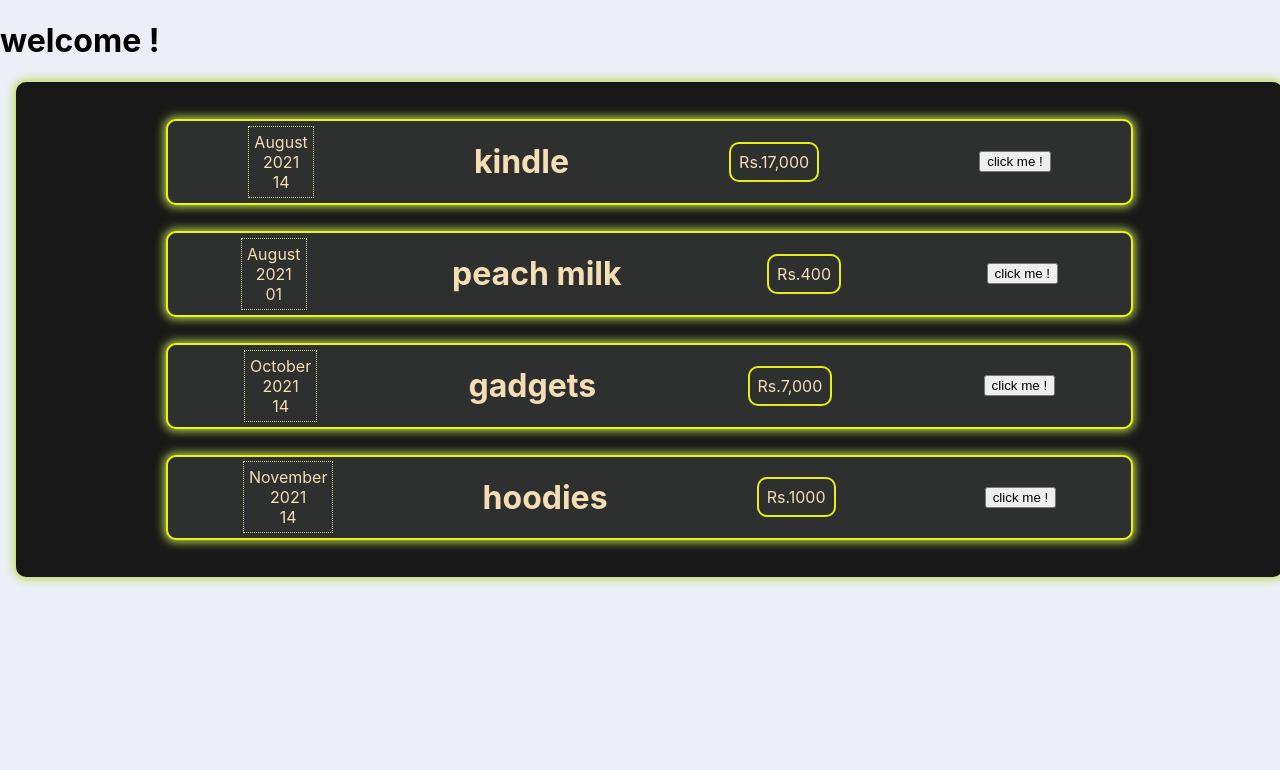
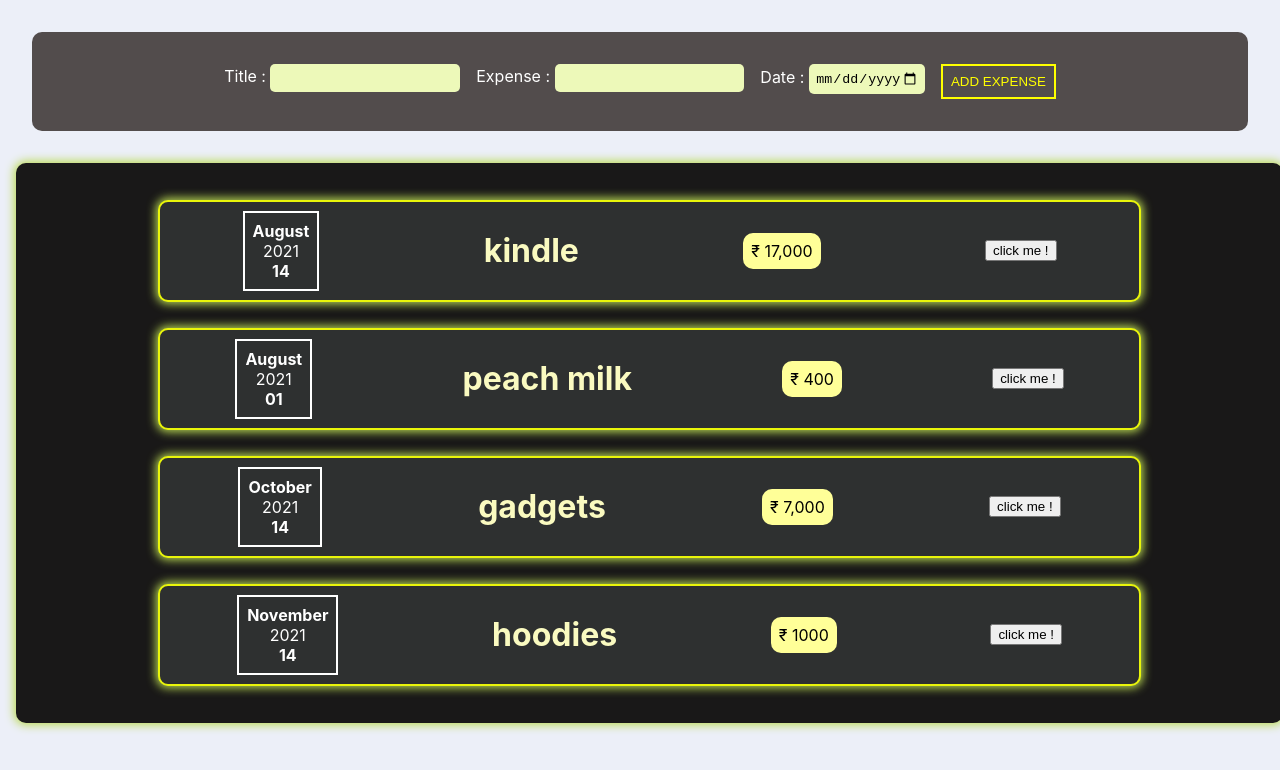
Before and after one commit to vashnavichauhan1825/starting-react, a React (Create React App) app: page / in a window 1280 px wide. Shown: the top 770 px of the page. Built offline with nearby package versions, Linux system fonts and the light colour scheme; the HTML template or start-up script is replaced by a standard one.

Commit message:
two-way binding

```diff
--- a/src/App.js
+++ b/src/App.js
@@ -1,8 +1,10 @@
 import ExpenseItem from "./components/EXPENSES/ExpenseItem";
 import "./App.css";
 import NewComp from "./components/EXPENSES/NewComp";
+import NewExpense from "./components/NewExpense/NewExpense";
+import ExpenseForm from "./components/NewExpense/ExpenseForm";
 
-function App() {
+const App=()=> {
   const dataArray =[
     {
       title:'kindle',
@@ -27,8 +29,7 @@ function App() {
   ]
   return (
     <div>
-      <h1>welcome !</h1>
-
+        <NewExpense/>
         <NewComp items={dataArray} />
 
     </div>
--- a/src/components/EXPENSES/Expense.css
+++ b/src/components/EXPENSES/Expense.css
@@ -2,14 +2,15 @@ body{
     width:100vw;
     overflow: hidden;
     background-color:rgb(236, 239, 248);
-
 }
 
 .expense_cont{
     display:flex;
     width:80%;
-    height:auto;
-    color:wheat;
+    flex-wrap: wrap;
+    gap:1rem;
+    padding:0.5rem;
+    color:rgb(250, 250, 192);
     align-items: center;
     justify-content: space-around;
     background-color:rgb(46, 48, 48);
@@ -31,15 +32,17 @@ gap:1rem;
 }
 
 .mrp_cont{
-    border:2px solid rgb(227, 242, 13);
+    border:none;
     padding:0.5rem;
     border-radius:10px;
+    background-color:rgb(255, 255, 152);
+    color:black;
 }
 
 
 .date_cont{
-    border:1px dotted rgb(218, 225, 143);
-    padding:5px;
+    border:2px solid white;
+    padding:0.5rem;
     display:flex;
     flex-direction: column;
     justify-content: center;
--- a/src/components/EXPENSES/ExpenseDate.js
+++ b/src/components/EXPENSES/ExpenseDate.js
@@ -1,5 +1,5 @@
 import React from 'react'
-
+import './expensedate.css'
 const ExpenseDate = (props) => {
     const month = props.date.toLocaleString('en-US', { month:'long'});
     const day =  props.date.toLocaleString('en-US', { day:'2-digit'})
@@ -7,9 +7,9 @@ const ExpenseDate = (props) => {
 
   return (
    <>
-         <div>{month}</div>
-         <div>{year}</div>
-         <div>{day}</div>
+         <div className='bold__txt'>{month}</div>
+         <div className='white__txt'>{year}</div>
+         <div className='bold__txt'>{day}</div>
    </>
   )
 }
--- a/src/components/EXPENSES/ExpenseItem.js
+++ b/src/components/EXPENSES/ExpenseItem.js
@@ -8,6 +8,7 @@ const ExpenseItem = (props) => {
 
  const [ title , setTitle ] = useState(props.title);
  console.log('is state render')
+
 const clickHandler =()=>{
    setTitle('vashnavi')
    console.log(title);
@@ -18,7 +19,7 @@ return (
          <ExpenseDate date={props.date} />
       </div>
           <h1>{title}</h1>
-          <span className='mrp_cont'>Rs.{props.amount}</span>
+          <span className='mrp_cont'>₹ {props.amount}</span>
           <button onClick={clickHandler}>click me !</button>
   </Card>
   )
--- /dev/null
+++ b/src/components/EXPENSES/expensedate.css
@@ -0,0 +1,8 @@
+.bold__txt{
+    font-weight: bold;
+    color:white;
+}
+
+.white__txt{
+    color:white;
+}
--- /dev/null
+++ b/src/components/NewExpense/ExpenseForm.js
@@ -0,0 +1,60 @@
+import React, { useState } from 'react'
+import './expenseform.css'
+
+const ExpenseForm = () => {
+    const [addTitle , setAddTitle] = useState('');
+    const [addExpense , setAddExpense]= useState('');
+    const [addDate , setAddDate] = useState('');
+
+  const textHandler=(event)=>{
+    setAddTitle(event.target.value);
+  }
+
+  const dateHandler=(event)=>{
+    setAddDate(event.target.value);
+     }
+
+    const expenseHandler=(event)=>{
+     setAddExpense(event.target.value)
+    }
+
+    const submitHandler =(event)=>{
+       event.preventDefault();
+       const dataStored ={
+           title:addTitle,
+           expense:addExpense,
+           date:new Date(addDate),
+       }
+       console.log(dataStored);
+       setAddDate('')
+       setAddExpense('');
+       setAddTitle('');
+    }
+
+  return (
+   <form className='form__box' onSubmit={submitHandler}>
+       <div>
+           <label>Title : </label>
+           <input type='text' value={addTitle} onChange={textHandler}/>
+       </div>
+       <div>
+           <label>Expense : </label>
+           <input
+            type='number'
+             min='1'
+             step='1'
+             value={addExpense}
+             onChange={expenseHandler}
+
+             />
+       </div>
+       <div>
+           <label>Date : </label>
+           <input type='date'  min='2019-11-20' max='2023-12-31' value={addDate}  onChange={dateHandler} />
+       </div>
+       <button  className='submit__btn' type='submit'>ADD EXPENSE</button>
+   </form>
+  )
+}
+
+export default ExpenseForm;
--- /dev/null
+++ b/src/components/NewExpense/NewExpense.js
@@ -0,0 +1,13 @@
+import React from 'react'
+import ExpenseForm from './ExpenseForm'
+import './formContainer.css'
+
+const NewExpense = () => {
+  return (
+      <div className='form__cont'>
+    <ExpenseForm />
+    </div>
+  )
+}
+
+export default NewExpense
--- /dev/null
+++ b/src/components/NewExpense/expenseform.css
@@ -0,0 +1,24 @@
+.form__box{
+    display: flex;
+    flex-wrap: wrap;
+    gap:1rem;
+
+}
+
+.submit__btn{
+  text-align: center;
+  margin: auto;
+  border:2px solid yellow;
+  background: transparent;
+  padding: 0.5rem;
+  color:yellow;
+}
+
+
+input{
+    background-color: rgb(237, 249, 185);
+    border:none;
+    padding:0.4rem;
+    color:black;
+    border-radius:5px;
+}
--- /dev/null
+++ b/src/components/NewExpense/formContainer.css
@@ -0,0 +1,10 @@
+.form__cont{
+    background-color: rgb(82, 76, 76);
+    margin:2rem;
+    padding:2rem;
+    display: flex;
+    justify-content: center;
+    align-items: center;
+    color:white;
+    border-radius:10px;
+}
```
